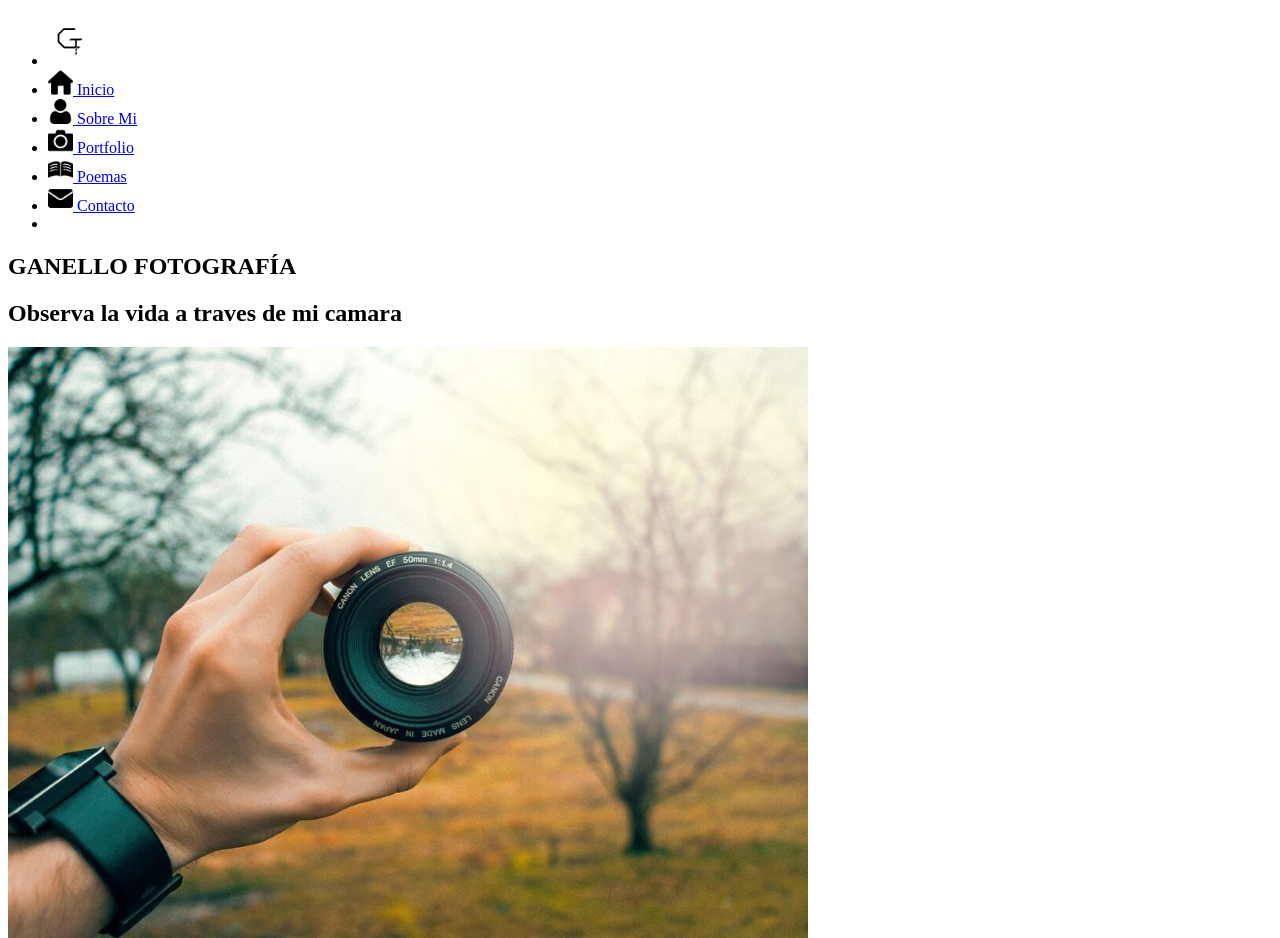
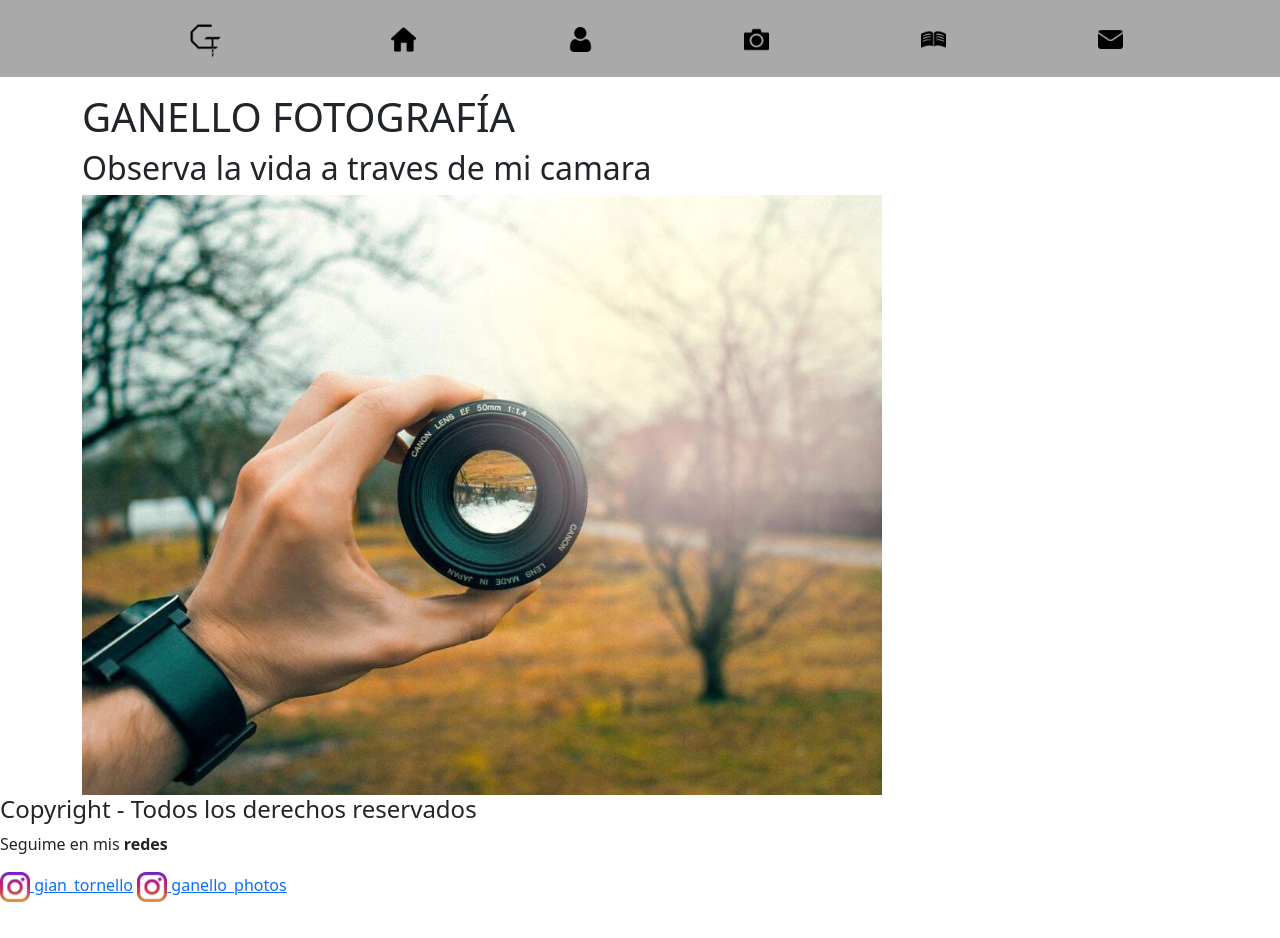
Before and after one commit to giantornello47/ENTREGA_FINAL, a plain HTML site: page index.html in a window 1280 px wide. Shown: the top 938 px of the page. After the commit the page ends 902 px from the top, so only its background shows below. Drawn offline with nearby package versions, Linux system fonts and the light colour scheme.

Commit message:
Cambios en navbar

```diff
--- a/estilo-css/css.css
+++ b/estilo-css/css.css
@@ -0,0 +1,47 @@
+/*CSS del Proyecto*/
+*{
+    box-sizing: border-box;
+    padding: 0;
+    margin: 0;
+}
+body{
+    font-family: 'Roboto Condensed', sans-serif;
+}
+.Navegacion{
+    background: darkgrey;
+    padding: 0 15px;
+}
+.a_navegacion{
+    color: white;
+    text-decoration: none;
+}
+.menu{
+    list-style-type: none;
+}
+.logo{
+    padding: 10px 10px 7px 0px;
+
+}
+.item{
+    padding: 10px;
+
+}
+.img_navegacion:hover{
+    transform: scale(1.5);
+}
+
+
+/*Menu Moviles*/
+.menu{
+    display: flex;
+    flex-wrap: wrap;
+    justify-content:space-evenly;
+    align-items: center;
+
+}
+.menu li a{
+    display: block;
+}
+.item{
+    order: 1;
+}
--- a/index.html
+++ b/index.html
@@ -10,18 +10,22 @@
     <title>GANELLO FOTOGRAFIA</title>
     <link rel="icon" href="/imagenes/loggo blanco.png">
     <link rel="stylesheet" href="/estilo-css/css.css">
+    <link rel="preconnect" href="https://fonts.googleapis.com">
+<link rel="preconnect" href="https://fonts.gstatic.com" crossorigin>
+<link href="https://fonts.googleapis.com/css2?family=Roboto+Condensed&family=Roboto:wght@300&display=swap" rel="stylesheet">
+<link href="https://cdn.jsdelivr.net/npm/bootstrap@5.0.2/dist/css/bootstrap.min.css" rel="stylesheet" integrity="sha384-EVSTQN3/azprG1Anm3QDgpJLIm9Nao0Yz1ztcQTwFspd3yD65VohhpuuCOmLASjC" crossorigin="anonymous">
 </head>
 <body>
     <header>
-        <nav>
+        <nav class="Navegacion">
             <ul class="menu">
-                <li class="logo"> <a href="#"> <img src="/imagenes/LOGO.png" height="50px" alt="/*"></a></li>
-                <li class="item"><a href="/index.html"><img src="/imagenes/home.png" height="25px" alt="/*"> Inicio</a></li>
-                <li class="item"><a href="/assets/SobreMi.html"><img src="/imagenes/person-sobremi.png" height="25px" alt="/*"> Sobre Mi</a></li>
-                <li class="item"><a href="/assets/Portfolio.html"><img src="/imagenes/camara-portfolio.png" height="25px" alt="/*"> Portfolio</a></li>
-                <li class="item"><a href="/assets/Poemas.html"><img src="/imagenes/libro-poemas.png" height="25px" alt="/*"> Poemas</a></li>
-                <li class="item"><a href="/assets/Contacto.html"><img src="/imagenes/mail-contacto.png" height="25px" alt="/*"> Contacto</a></li>
-                <li class="toggle"><a href="#"><i class="fas fa-bars"></i></a></li>
+                <li class="logo"> <a class="a_navegacion" href="#"> <img src="/imagenes/LOGO.png" height="60px" alt="/*"></a></li>
+                <li class="item"><a class="a_navegacion"href="/index.html"><img src="/imagenes/home.png" class="img_navegacion" height="25px" alt="/*"></a></li>
+                <li class="item"><a class="a_navegacion"href="/assets/SobreMi.html"><img src="/imagenes/person-sobremi.png"class="img_navegacion" height="25px" alt="/*"></a></li>
+                <li class="item"><a class="a_navegacion"href="/assets/Portfolio.html"><img src="/imagenes/camara-portfolio.png"class="img_navegacion" height="25px" alt="/*"></a></li>
+                <li class="item"><a class="a_navegacion"href="/assets/Poemas.html"><img src="/imagenes/libro-poemas.png"class="img_navegacion" height="25px" alt="/*"></a></li>
+                <li class="item"><a class="a_navegacion"href="/assets/Contacto.html"><img src="/imagenes/mail-contacto.png"class="img_navegacion" height="25px" alt="/*"></a></li>
+
             </ul>
         </nav>
     </header>
@@ -39,6 +43,6 @@
         <a href="https://www.instagram.com/ganello_photos/" target="_blank"><img src="/imagenes/INSTAGRAM.png" height="30px" alt="/*"> ganello_photos</a>
     </footer>
 
-
+    <script src="https://cdn.jsdelivr.net/npm/bootstrap@5.0.2/dist/js/bootstrap.bundle.min.js" integrity="sha384-MrcW6ZMFYlzcLA8Nl+NtUVF0sA7MsXsP1UyJoMp4YLEuNSfAP+JcXn/tWtIaxVXM" crossorigin="anonymous"></script>
 </body>
 </html>
```
